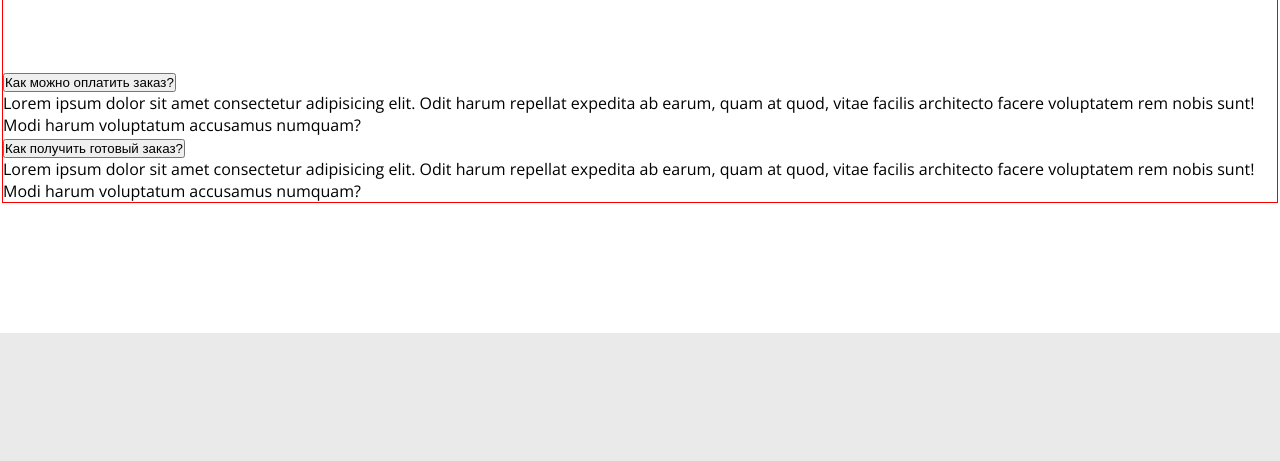
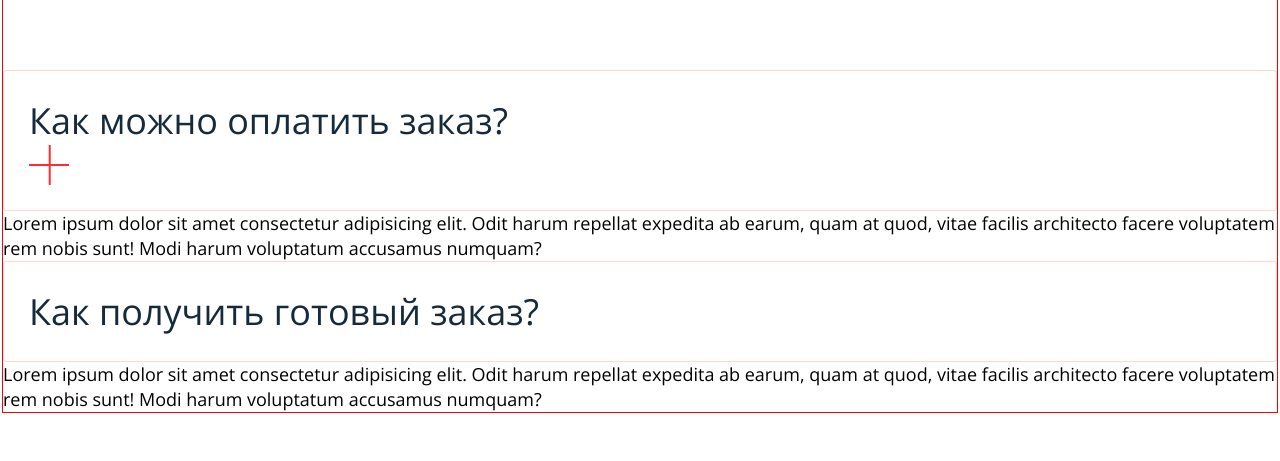
Before and after one commit to EvgeniyaEkimova/butterfly-shop-ekimova, a website: page www/faq.html in a window 1280 px wide. Shown: the part 225-686 px from the top of the page. Drawn offline with Linux system fonts and the light colour scheme.

Commit message:
страница faq

```diff
--- a/src/styles/blocks/_btn.scss
+++ b/src/styles/blocks/_btn.scss
@@ -30,4 +30,9 @@
   min-width: initial;
   font-size: 28px;
   line-height: 34px;
+
+  @media (max-width: $tablet-max){
+
+
+  }
 }
--- a/src/styles/blocks/_faq.scss
+++ b/src/styles/blocks/_faq.scss
@@ -15,3 +15,38 @@
   margin-bottom: 77px;
   text-align: center;
 }
+
+.accordion-btn {
+  padding: 25px;
+  width: 100%;
+  text-align: left;
+  border-radius: 4px;
+  border: 1px solid rgba(255, 45, 45, .2);
+  background-color: #FFF;
+  font-family: $font;
+  color: #152B3C;
+  font-size: 36px;
+  line-height: 49px;
+  font-weight: 300;
+}
+
+p {
+  font-family: $font;
+  color: #000;
+  font-size: 18px;
+  line-height: 25px;
+  font-weight: 300;
+}
+
+
+
+
+
+.accordion {
+  // display: flex;
+
+}
+
+.accordion-info {
+  // display: none;
+}
--- a/src/styles/blocks/_header.scss
+++ b/src/styles/blocks/_header.scss
@@ -27,7 +27,7 @@
 }
 
 .header-burger {
-  display: none;
+  // display: none;
 
   @media (max-width: $mobile-max) {
     display: block;
--- a/www/faq.html
+++ b/www/faq.html
@@ -36,17 +36,23 @@
     <section class="faq">
       <div class="faq-inner">
         <h1 class="faq-title">Как мы работаем</h1>
-        <div class="faq-question">
-          <button class="faq-btn js-faq-btn">Как можно оплатить заказ?</button>
-          <div class="faq-info">
+        <div class="accordion">
+          <button class="accordion-btn js-accordion-btn">Как можно оплатить заказ?
+            <i class="accordion-iсon">
+              <img src="images/icon-plus.svg" alt="" class="accordion-tab">
+            </i>
+          </button>
+          <div class="accordion-info">
             <p>Lorem ipsum dolor sit amet consectetur adipisicing elit. Odit harum repellat expedita ab earum, quam at
               quod, vitae facilis architecto facere voluptatem rem nobis sunt! Modi harum voluptatum accusamus numquam?
             </p>
           </div>
         </div>
-        <div class="faq-question">
-          <button class="faq-btn js-faq-btn">Как получить готовый заказ?</button>
-          <div class="faq-info">
+        <div class="accordion">
+          <button class="accordion-btn js-accordion-btn">Как получить готовый заказ?
+            <i class="accordion-iсon"></i>
+          </button>
+            <div class="accordion-info">
             <p>Lorem ipsum dolor sit amet consectetur adipisicing elit. Odit harum repellat expedita ab earum, quam at
               quod, vitae facilis architecto facere voluptatem rem nobis sunt! Modi harum voluptatum accusamus numquam?
             </p>
--- a/www/scripts/script.js
+++ b/www/scripts/script.js
@@ -1,12 +1,12 @@
-// const { active } = require("browser-sync");
+$(document).ready(function (){
 
-$(document).ready(function () {
 
   $('.header-burger').on('click', function (){
     $('.menu').slideToggle();
-})
+  });
 
-$('.js-tab-link').on('click', function (event) {
+  $('.js-tab-link').on('click', function (event){
+
     event.preventDefault ();
 
     $('.js-tab-link').removeClass('active');
@@ -17,28 +17,10 @@ $('.js-tab-link').on('click', function (event) {
     $('.js-contacts-info').removeClass('visible');
     $('.js-contacts-info').eq(index).addClass('visible');
 
+  });
 
 
   // FAQ
-  let=prevFaqBtn
-
- $('.js-faq-btn').on('click', function(){
-  if(this == prevFaqBtn){
-    $(this).next().slideToggle();
-
-  } else {
-    $(prevFaqBtn).next().slideUp();
-    $(this).next().slideDown();
-    prevFaqBtn = this;
-
-  }
-
- })
-
-
-
-});
-
 
 
 
```
Also changed, not shown: www/images/icon-minus.svg (added), www/images/icon-plus.svg (added), www/style/style.css. Lines whose indentation alone changed are shown as unchanged.
